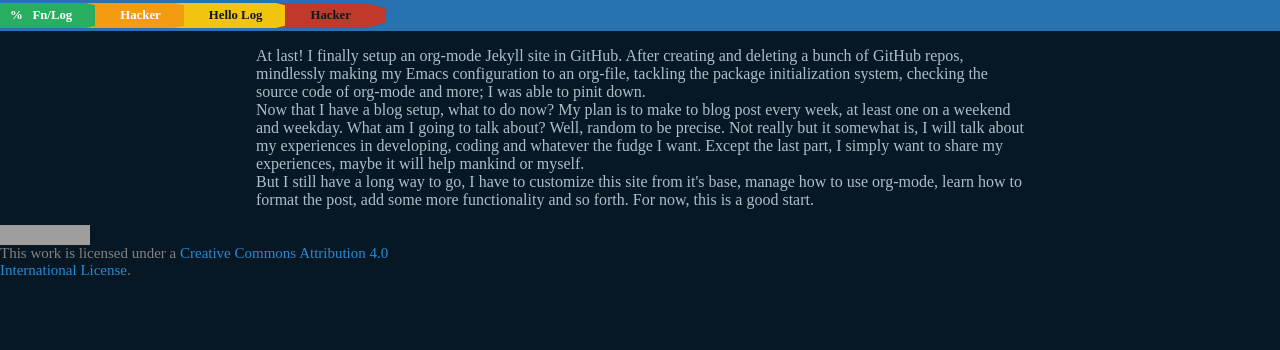
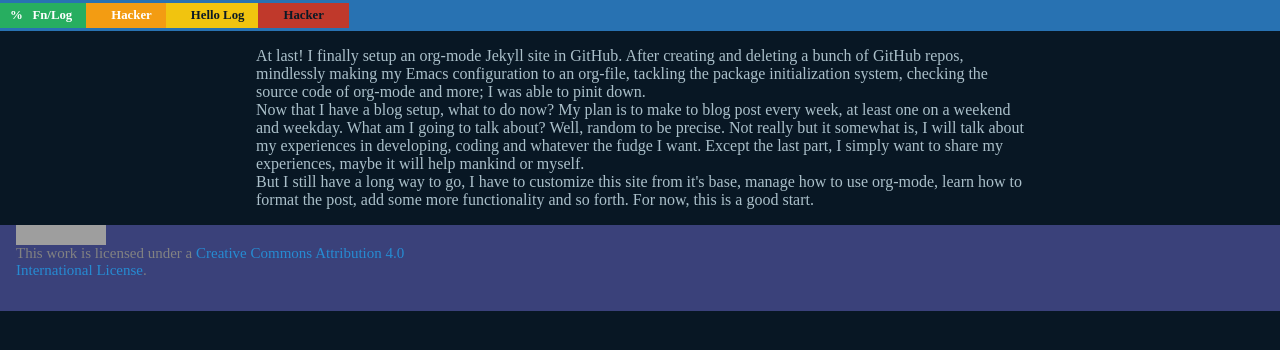
Before and after one commit to FrancisMurillo/FrancisMurillo.github.io, a Jekyll site: the page built from hacker/_posts/2016-01-13-Hello Log.html, in a window 1280 px wide. Shown: the top 350 px of the page. Built offline with Jekyll 4.4.1, drawn with Linux system fonts in a browser that asks for light colours; grey boxes are pictures that could not be loaded.

Commit message:
Removing separator in header

```diff
--- a/_includes/header.html
+++ b/_includes/header.html
@@ -9,10 +9,6 @@
             <a  href="/">
                 {{ site.title }}
             </a>
-        </li>
-
-        <li class="segment segment-separator segment-first-separator">
-            &nbsp;
         </li>
 
         <li class="segment segment-blog segment-second">
@@ -27,9 +23,6 @@
           {% endif %}
         </li>
 
-        <li class="segment segment-separator segment-second-separator">
-            &nbsp;
-        </li>
 
         {% if page.title %}
         <li class="segment segment-post-title segment-third">
@@ -51,10 +44,6 @@
         </li>
         {% endif %}
 
-        <li class="segment segment-separator segment-third-separator">
-            &nbsp;
-        </li>
-
         <li class="segment segment-major-mode segment-fourth">
             {% if page.major_mode %}
             {{ page.major_mode }}
@@ -65,9 +54,6 @@
             {% endif %}
         </li>
 
-        <li class="segment segment-separator segment-fourth-separator">
-            &nbsp;
-        </li>
     </ul>
 </section>
 
--- a/_sass/_layout.scss
+++ b/_sass/_layout.scss
@@ -45,6 +45,18 @@ html, body {
             letter-spacing: 0em;
         }
     }
+}
+
+.footer {
+    margin: 0;
+    overflow: hidden;
+    white-space: nowrap; // Act like Emacs mode line
+
+    border-top: 3px solid #2872b2;
+    border-bottom: 3px solid #2872b2;
+
+    position: fixed;
+    width: 100%;
 }
 
 .segment {
@@ -121,7 +133,6 @@ html, body {
 
 
 .segment-separator {
-    padding-right: 0px !important;
     padding-left: 0px !important;
     margin-right: 0px !important;
     width: 0 !important;
@@ -158,9 +169,23 @@ html, body {
 }
 
 
+// Echo Area
 .echo-area {
-    width: 100%;
-    height: 4em;
+    background-color: $header-line-color;
+    color: $header-line-text-color;
+
+    padding-left: 1em;
+    padding-right: 1em;
+
+    padding-bottom: 1.5em;
+}
+
+.contact {
+    padding-top: 1.1em;
+}
+
+.license {
+    padding-top: 1.1em;
 }
 
 
--- a/css/main.scss
+++ b/css/main.scss
@@ -45,6 +45,11 @@ $mode-segment-third-color: #f1c40f;
 $mode-segment-fourth-color: #c0392b;
 $mode-segment-right-color: $mode-segment-first-color;
 
+// (Header)Footer Line
+$header-line-color: #3a417a;
+$header-line-text-color: #fffed9;
+
+
 
 // Width of the content area
 $content-width:    800px;
```
